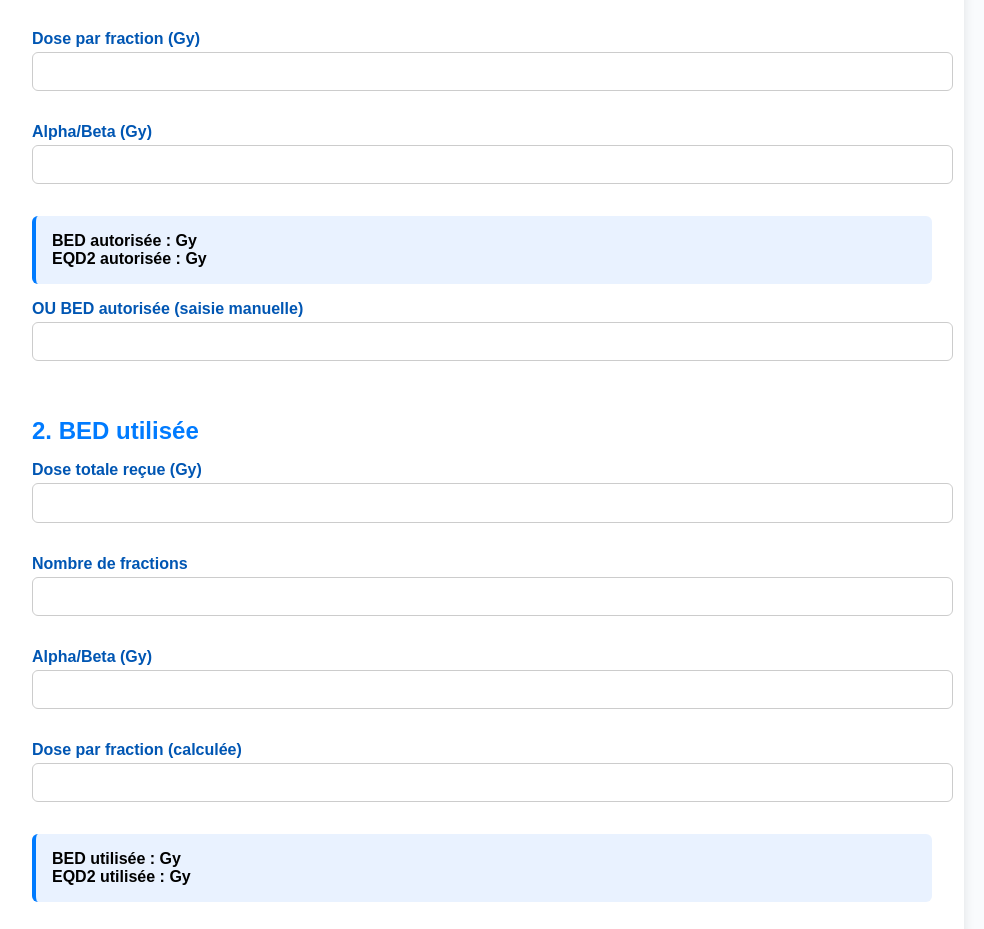
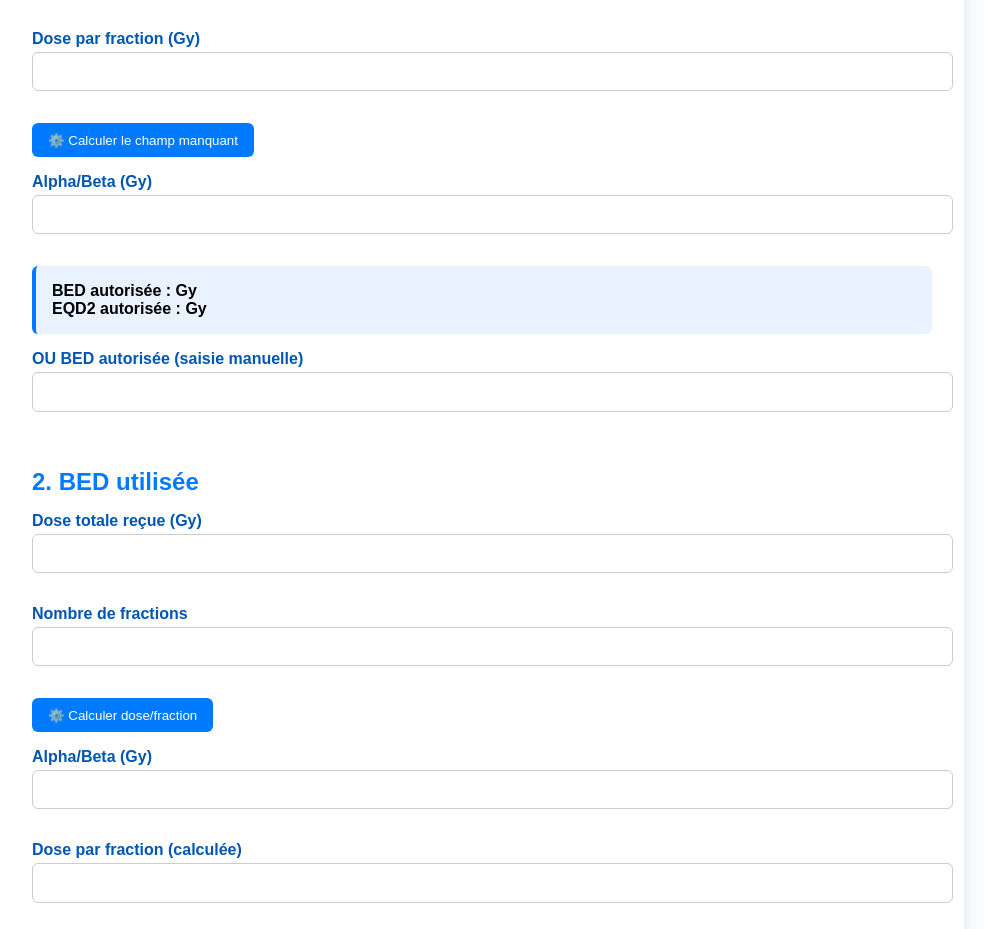
Before and after one commit to Snoop67/bed-simulator, a React (Create React App) app: page / in a window 1280 px wide. Shown: the part 363-1292 px from the top of the page, without its empty margins (158-1142 px from the left). Built offline with nearby package versions, Linux system fonts and the light colour scheme.

Commit message:
Update App.jsx

```diff
--- a/src/App.jsx
+++ b/src/App.jsx
@@ -8,17 +8,17 @@ function App() {
   const [alphaBeta, setAlphaBeta] = useState("");
   const [manualBedAllowed, setManualBedAllowed] = useState("");
 
-  const handleAutoCalculate = () => {
+  const calculateDoseOrFractions = () => {
     const td = parseFloat(totalDose.replace(",", "."));
     const fr = parseFloat(fractions.replace(",", "."));
     const dpf = parseFloat(dosePerFraction.replace(",", "."));
 
-    if (!dosePerFraction && td && fr) {
+    if (td && fr && !dosePerFraction) {
       const calc = td / fr;
       if (!isNaN(calc)) setDosePerFraction(calc.toFixed(2));
     }
 
-    if (!fractions && td && dpf) {
+    if (td && dpf && !fractions) {
       const calc = td / dpf;
       if (!isNaN(calc)) setFractions(Math.round(calc).toString());
     }
@@ -46,7 +46,7 @@ function App() {
   const [usedAlphaBeta, setUsedAlphaBeta] = useState("");
   const [usedDosePerFraction, setUsedDosePerFraction] = useState("");
 
-  const handleAutoUsed = () => {
+  const calculateUsedDosePerFraction = () => {
     const td = parseFloat(usedDose.replace(",", "."));
     const fr = parseFloat(usedFractions.replace(",", "."));
     if (td && fr) {
@@ -172,11 +172,16 @@ function App() {
 
       <h2>1. BED totale autorisée</h2>
       <label>Dose totale (Gy)</label>
-      <input value={totalDose} onChange={(e) => setTotalDose(e.target.value)} onBlur={handleAutoCalculate} />
+      <input value={totalDose} onChange={(e) => setTotalDose(e.target.value)} />
+
       <label>Nombre de fractions</label>
-      <input value={fractions} onChange={(e) => setFractions(e.target.value)} onBlur={handleAutoCalculate} />
+      <input value={fractions} onChange={(e) => setFractions(e.target.value)} />
+
       <label>Dose par fraction (Gy)</label>
-      <input value={dosePerFraction} onChange={(e) => setDosePerFraction(e.target.value)} onBlur={handleAutoCalculate} />
+      <input value={dosePerFraction} onChange={(e) => setDosePerFraction(e.target.value)} />
+
+      <button onClick={calculateDoseOrFractions}>⚙️ Calculer le champ manquant</button>
+
       <label>Alpha/Beta (Gy)</label>
       <input value={alphaBeta} onChange={(e) => setAlphaBeta(e.target.value)} />
 
@@ -190,11 +195,16 @@ function App() {
 
       <h2>2. BED utilisée</h2>
       <label>Dose totale reçue (Gy)</label>
-      <input value={usedDose} onChange={(e) => setUsedDose(e.target.value)} onBlur={handleAutoUsed} />
+      <input value={usedDose} onChange={(e) => setUsedDose(e.target.value)} />
+
       <label>Nombre de fractions</label>
-      <input value={usedFractions} onChange={(e) => setUsedFractions(e.target.value)} onBlur={handleAutoUsed} />
+      <input value={usedFractions} onChange={(e) => setUsedFractions(e.target.value)} />
+
+      <button onClick={calculateUsedDosePerFraction}>⚙️ Calculer dose/fraction</button>
+
       <label>Alpha/Beta (Gy)</label>
       <input value={usedAlphaBeta} onChange={(e) => setUsedAlphaBeta(e.target.value)} />
+
       <label>Dose par fraction (calculée)</label>
       <input value={usedDosePerFraction} readOnly />
 
```
